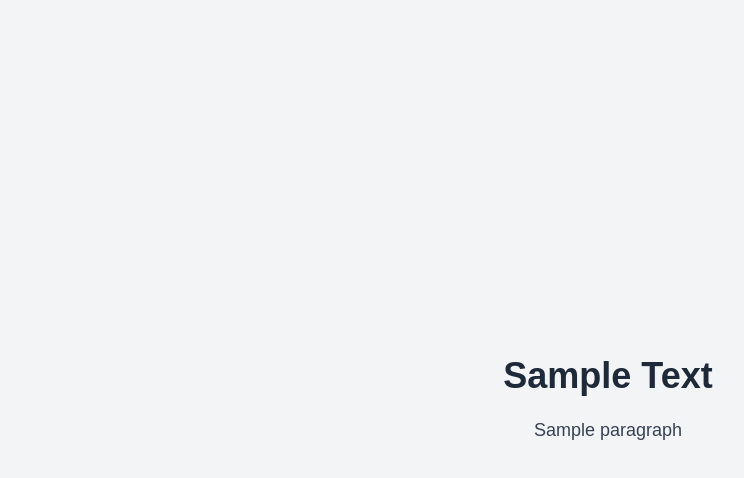
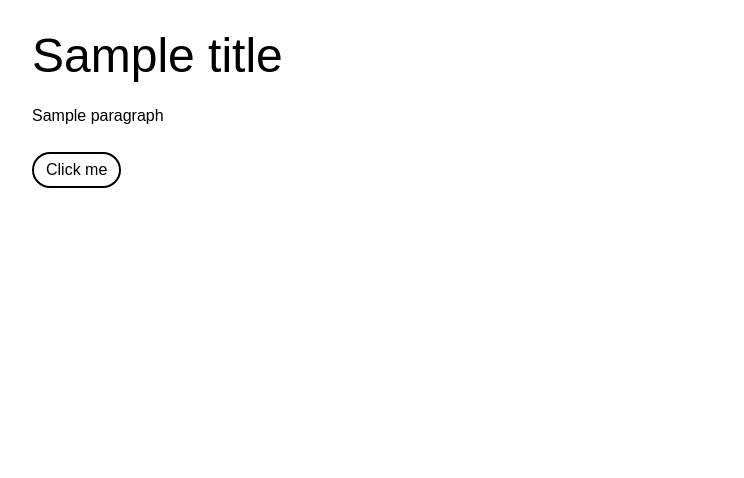
Before and after one commit to Con-Adonis/Connor-Portfolio, a Next.js app: page / in a window 1280 px wide. Shown: the top 478 px of the page, without its empty margins (32-776 px from the left). Built offline with nearby package versions, Linux system fonts and the light colour scheme.

Commit message:
Page fixing - Style initialization

```diff
--- a/next.config.ts
+++ b/next.config.ts
@@ -3,6 +3,7 @@ import type { NextConfig } from "next";
 const nextConfig: NextConfig = {
   /* config options here */
   reactStrictMode: true,
+  devIndicators: false,
 };
 
 export default nextConfig;
--- a/src/pages/index.tsx
+++ b/src/pages/index.tsx
@@ -1,8 +1,9 @@
 export default function Home(){
   return(
-    <main className = "min-h-screen bg-gray-100 flex flex-col items-center justify-center">
-      <h1 className = "text-4xl text-gray-800 font-bold mb-5">Sample Text</h1>
-      <p className="text-lg text-gray-700">Sample paragraph</p>
+    <main className="min-h-screen bg-white pl-16 pt-8">
+      <h1 className="text-5xl text-black mb-6">Sample title</h1>
+      <p className="text-black mb-6">Sample paragraph</p>
+      <button className="px-3 py-1 bg-white text-black border border-2 border-black rounded-full cursor-pointer transition duration-350 hover:scale-99 hover:bg-black hover:text-white">Click me</button>
     </main>
   );
 }
```
